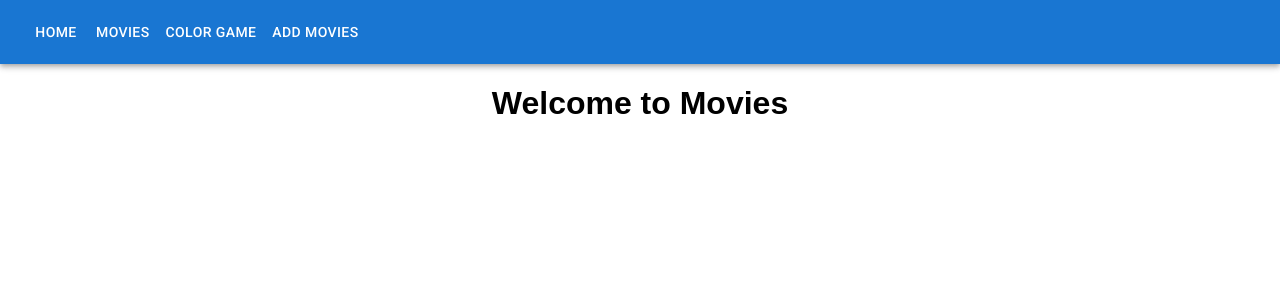
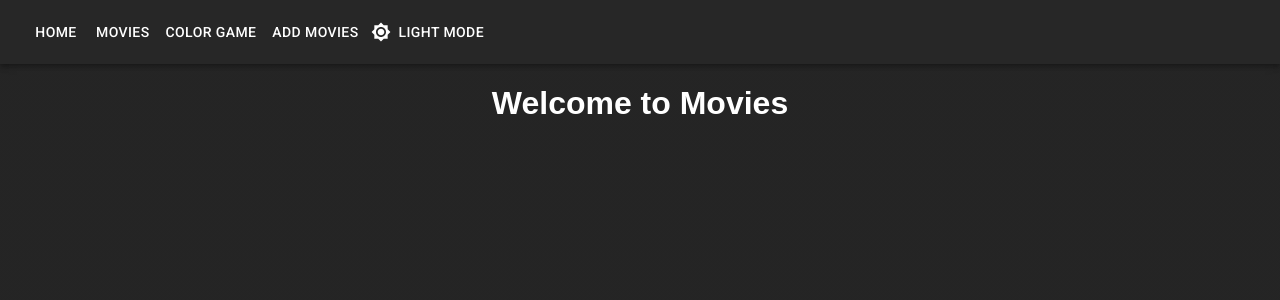
Before and after one commit to PradeepBiligiri/code-in-class, a React (Create React App) app: page / in a window 1280 px wide. Shown: the top 300 px of the page. Built offline with nearby package versions, Linux system fonts and the light colour scheme.

Commit message:
dark mode

```diff
--- a/src/App.js
+++ b/src/App.js
@@ -10,6 +10,10 @@ import { NotFound } from "./NotFound";
 import AppBar from "@mui/material/AppBar";
 import Toolbar from "@mui/material/Toolbar";
 import Button from "@mui/material/Button";
+import { ThemeProvider, createTheme } from "@mui/material/styles";
+import Paper from "@mui/material/Paper";
+import Brightness4Icon from "@mui/icons-material/Brightness4";
+import Brightness7Icon from "@mui/icons-material/Brightness7";
 
 function App() {
   const names = [
@@ -29,6 +33,9 @@ function App() {
         "https://1.bp.blogspot.com/-0ZUMPsBahSo/X0vuBttwtWI/AAAAAAAAdwM/_0Nuxi-PWUsgTsLdAmGZqILPiJf7N2bdACLcBGAsYHQ/w320-h640/best%2Bdp%2Bfor%2Bwhatsapp%2B%25281%2529.jpg",
     },
   ];
+
+  const Navigate = useNavigate();
+
   const [moviList, setMoviList] = useState([
     {
       // id: "114",
@@ -198,8 +205,16 @@ function App() {
       trailer: "https://www.youtube.com/embed/OKBMCL-frPU",
     },
   ]);
-  const Navigate = useNavigate();
+  const [mode, setMode] = useState("dark");
+  const theme = createTheme({
+    palette: {
+      mode: mode,
+    },
+  });
+
   return (
+    <ThemeProvider theme={theme}>
+      <Paper elevation={3} sx={{ minHeight: "100vh", borderRadius: "0px" }}>
         <div className="App">
           <AppBar position="static">
             <Toolbar>
@@ -215,6 +230,15 @@ function App() {
               <Button color="inherit" onClick={() => Navigate("/movies/add")}>
                 ADD MOVIES
               </Button>
+              <Button
+                startIcon={
+                  mode === "dark" ? <Brightness7Icon /> : <Brightness4Icon />
+                }
+                color="inherit"
+                onClick={() => setMode(mode === "light" ? "dark" : "light")}
+              >
+                {mode === "light" ? "dark" : "light"} Mode
+              </Button>
             </Toolbar>
           </AppBar>
 
@@ -229,11 +253,15 @@ function App() {
             />
             <Route
               path="/movies/add"
-          element={<AddMovie moviList={moviList} setMoviList={setMoviList} />}
+              element={
+                <AddMovie moviList={moviList} setMoviList={setMoviList} />
+              }
             />
             <Route path="*" element={<NotFound />} />
           </Routes>
         </div>
+      </Paper>
+    </ThemeProvider>
   );
 }
 
```
Lines whose indentation alone changed are shown as unchanged.
